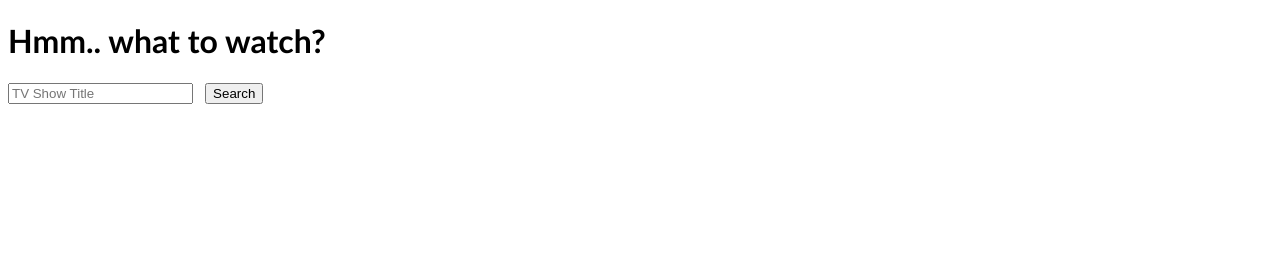
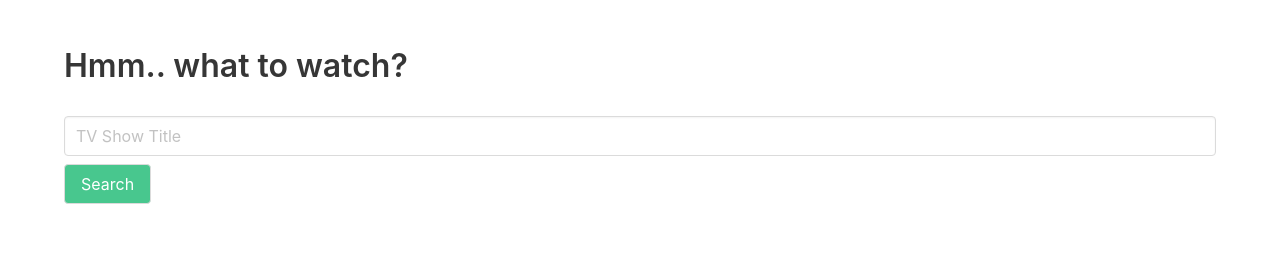
Before and after one commit to wewelski/js-tv-app, a plain HTML site: page index.html in a window 1280 px wide. Drawn offline with nearby package versions, Linux system fonts and the light colour scheme.

Commit message:
added Bulma CSS styles

```diff
--- a/index.html
+++ b/index.html
@@ -4,15 +4,21 @@
   <meta charset="UTF-8">
   <meta http-equiv="X-UA-Compatible" content="IE=edge">
   <meta name="viewport" content="width=device-width, initial-scale=1.0">
+  <link rel="stylesheet" href="https://cdn.jsdelivr.net/npm/bulma@0.9.4/css/bulma.min.css">
   <script src="https://cdn.jsdelivr.net/npm/axios@1.1.2/dist/axios.min.js"></script>
   <title>A TV Show App</title>
 </head>
-<body style="font-family: 'Trebuchet MS', sans-serif;">
-  <h1>Hmm.. what to watch?</h1>
-  <form id="searchForm" style="padding-bottom: 1rem;">
-    <input type="text" placeholder="TV Show Title" name="query">
-    <button style="margin-left: .5rem;">Search</button>
-  </form>
+<body>
+
+  <div class="section">
+    <div class="container is-max-widescreen">
+      <h1 class="title">Hmm.. what to watch?</h1>
+      <form id="searchForm">
+        <input class="input is-normal my-2" type="text" placeholder="TV Show Title" name="query">
+        <button class="button has-background-success has-text-white">Search</button>
+      </form>
+    </div>
+  </div>
 
   <script src="script.js"></script>
 </body>
--- a/script.js
+++ b/script.js
@@ -1,4 +1,6 @@
 const form = document.querySelector('#searchForm');
+const div0 = document.querySelector('section');
+const div1 = document.querySelector('container');
 
 form.addEventListener('submit', async (e) => {
   e.preventDefault();
@@ -10,7 +12,7 @@ form.addEventListener('submit', async (e) => {
 
 
 const dispTV = (shows) => {
-  for(let result of shows) {
+  for(let result of shows) {  //iterate through search results
     if(result.show.image) {
       const img = document.createElement('img');
       img.src = result.show.image.medium;
```
Also changed, not shown: 1 other file.
